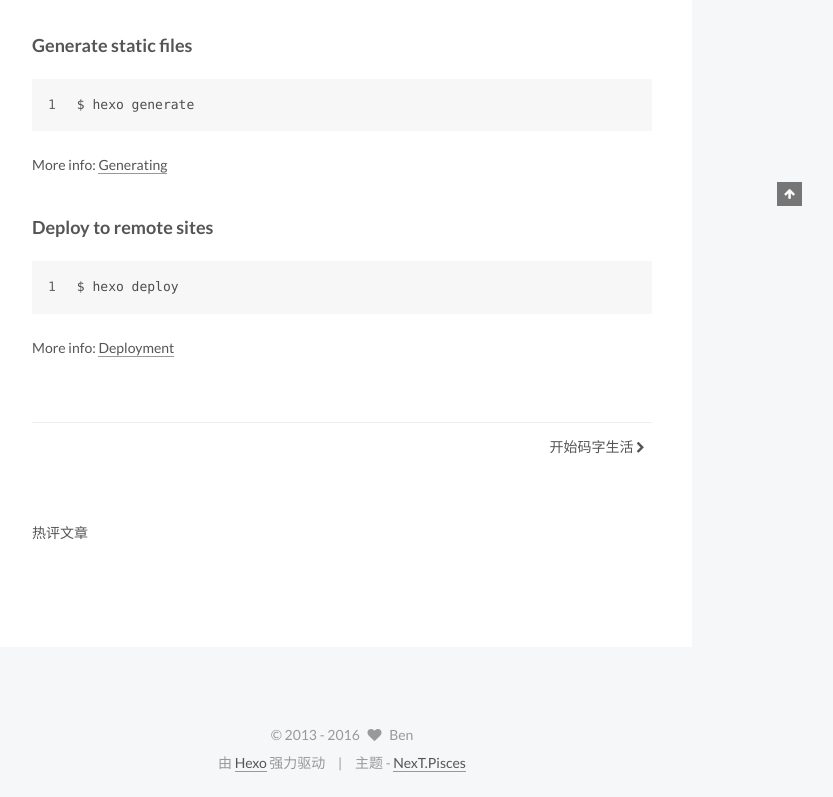
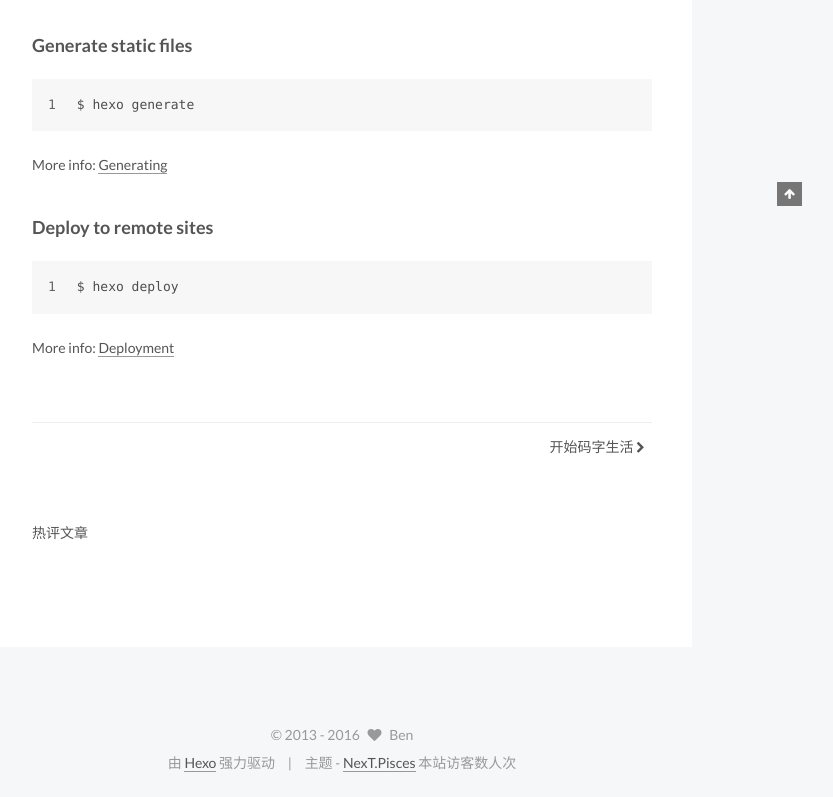
Before and after one commit to BenVim/BenVim.github.io, a plain HTML site: page 2016/03/07/hello-world/index.html in a window 1280 px wide. Shown: the part 694-1491 px from the top of the page, without its empty margins (428-1261 px from the left). Drawn offline with Linux system fonts and the light colour scheme; some packages are replaced by stand-ins of ours; a script that the page names is missing.

Commit message:
Site updated: 2016-03-08 09:34:15

```diff
--- a/2016/03/07/hello-world/index.html
+++ b/2016/03/07/hello-world/index.html
@@ -560,7 +560,9 @@ Quick">
 
     <footer id="footer" class="footer">
       <div class="footer-inner">
-        <div class="copyright" >
+        <script async src="https://dn-lbstatics.qbox.me/busuanzi/2.3/busuanzi.pure.mini.js">
+</script>
+<div class="copyright" >
 
   &copy;  2013 -
   <span itemprop="copyrightYear">2016</span>
@@ -581,6 +583,9 @@ Quick">
   </a>
 </div>
 
+<span id="busuanzi_container_site_uv">
+  本站访客数<span id="busuanzi_value_site_uv"></span>人次
+</span>
 
 
       </div>
```
Also changed, not shown: 2016/03/07/test/index.html (+6 -1 lines), 2016/03/07/十年/index.html (+6 -1 lines), 2016/03/07/言轻语长/index.html (+6 -1 lines), about/index.html (+6 -1 lines), archives/2016/03/index.html (+6 -1 lines), archives/2016/index.html (+6 -1 lines), archives/index.html (+6 -1 lines), categories/index.html (+6 -1 lines), categories/随记/index.html (+6 -1 lines), index.html (+6 -1 lines), tags/index.html (+6 -1 lines), tags/随笔/index.html (+6 -1 lines).
